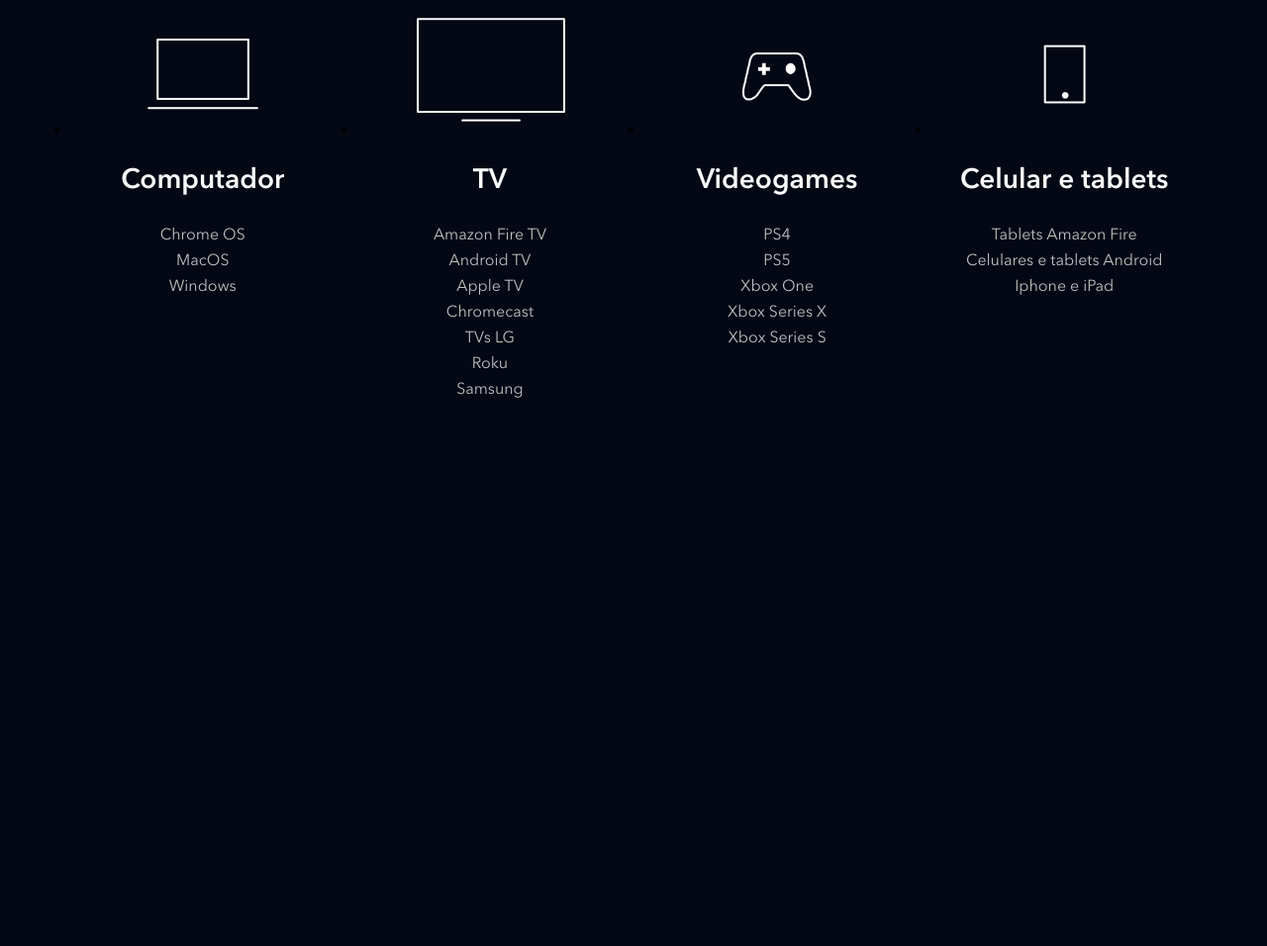
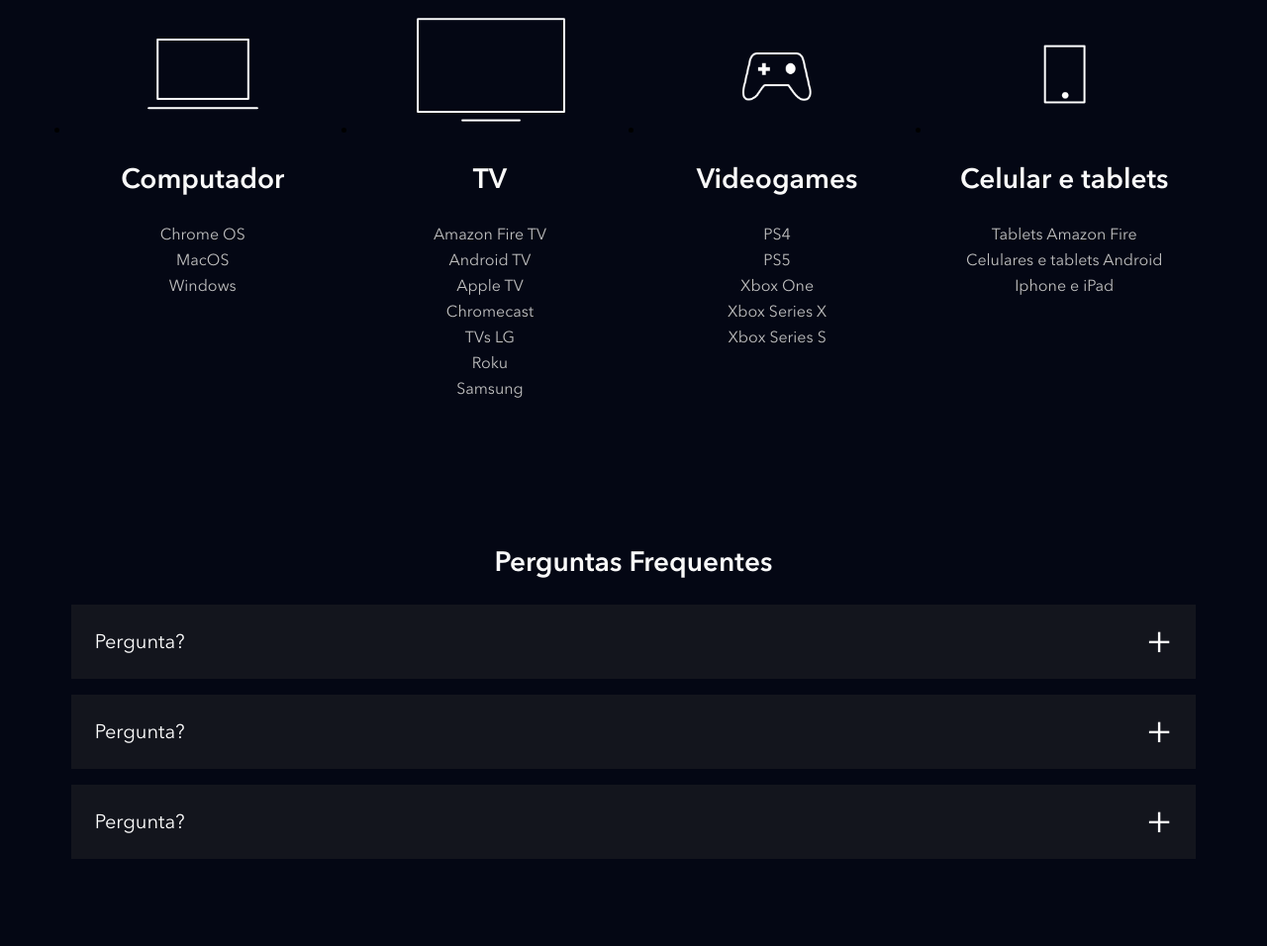
Before and after one commit to Dot010/CloneDisneyPlus, a website: page index.html in a window 1280 px wide. Shown: the part 3743-4699 px from the top of the page at 99% size. Before the commit the page ends 4221 px from the top, so only its background shows below. Drawn offline with Linux system fonts and the light colour scheme; files whose address does not match are found by name.

Commit message:
feat: add FAQ section with interactive questions and answers

```diff
--- a/index.html
+++ b/index.html
@@ -299,6 +299,52 @@
         </li>
       </ul>
     </section>
+
+    <section class="faq">
+
+      <h2 class="title"> Perguntas Frequentes</h2>
+
+      <ul class="faq__questions">
+        <li class="faq__questions__item">
+          <div class="faq__questions__item__question" data-faq-question>
+            Pergunta?
+          </div>
+          <div class="faq__questions__item__answer text--big">
+            A Resposta da pergunta.
+
+          </div>
+
+
+
+        </li>
+           <li class="faq__questions__item">
+          <div class="faq__questions__item__question" data-faq-question>
+            Pergunta?
+          </div>
+          <div class="faq__questions__item__answer text--big">
+            A Resposta da pergunta.
+
+          </div>
+
+
+
+        </li>
+           <li class="faq__questions__item">
+          <div class="faq__questions__item__question" data-faq-question>
+            Pergunta?
+          </div>
+          <div class="faq__questions__item__answer text--big">
+            A Resposta da pergunta.
+
+          </div>
+
+
+
+        </li>
+      </ul>
+
+
+    </section>
     <script src="./src/main.js"></script>
   </body>
 </html>
--- a/src/main.js
+++ b/src/main.js
@@ -1,5 +1,6 @@
 document.addEventListener('DOMContentLoaded', function () {
     const buttons = document.querySelectorAll('[data-tab-button]');
+    const questions = document.querySelectorAll('[data-faq-question]');
 
 
 
@@ -13,7 +14,19 @@
             botao.target.classList.add('shows__tabs__button--is-active');
         })
     }
+
+
+    for (let i = 0; i < questions.length; i++) {
+        questions[i].addEventListener('click', abreOuFechaResposta);
+
+    }
 })
+    function abreOuFechaResposta(elemento) {
+        const classe = 'faq__questions__item--is-open';
+        const elementoPai = elemento.target.parentNode
+
+        elementoPai.classList.toggle(classe)
+    }
 
 function removeBotaoAtivo() {
     const buttons = document.querySelectorAll('[data-tab-button]');
--- /dev/null
+++ b/src/styles/_faq.scss
@@ -0,0 +1,62 @@
+.faq {
+    padding: 5.6vw;
+
+    h2{
+        text-align: center;
+        margin-bottom: 24px;
+    }
+    &__questions {
+
+
+          li {
+                list-style-type: none;
+            }
+
+        &__item{
+            background-color: #13151d;
+            margin-bottom: 16px;
+
+
+            &__question{
+                color: #fff;
+                font-size: 20px;
+                padding: 24px;
+                display: block;
+                cursor: pointer;
+                position: relative;
+
+
+                &::after{
+                    content: '+';
+                    position: absolute;
+                    top: 0;
+                    right: 24px;
+                    height: 100%;
+                    display: flex;
+                    align-items: center;
+                    font-size: 40px;
+                }
+            }
+
+            &__answer{
+                height: 0;
+                overflow: hidden;
+                padding: 0 24px;
+                       transition: height, .5s ease;
+            }
+
+            &--is-open{
+                                .faq__questions__item__question::after{
+                    content: '-';
+                                }
+                .faq__questions__item__answer{
+                    height: auto;
+
+                    padding-bottom: 24px;
+                    transition: height, .5s ease;
+              }
+            }
+
+        }
+    }
+}
--- a/src/styles/main.scss
+++ b/src/styles/main.scss
@@ -2,6 +2,8 @@
 @use 'hero';
 @use 'shows';
 @use 'plans';
+@use 'available-devices';
+@use 'faq';
 
 @font-face {
     font-family: Avenir;
```
Also changed, not shown: dist/css/main.css.
